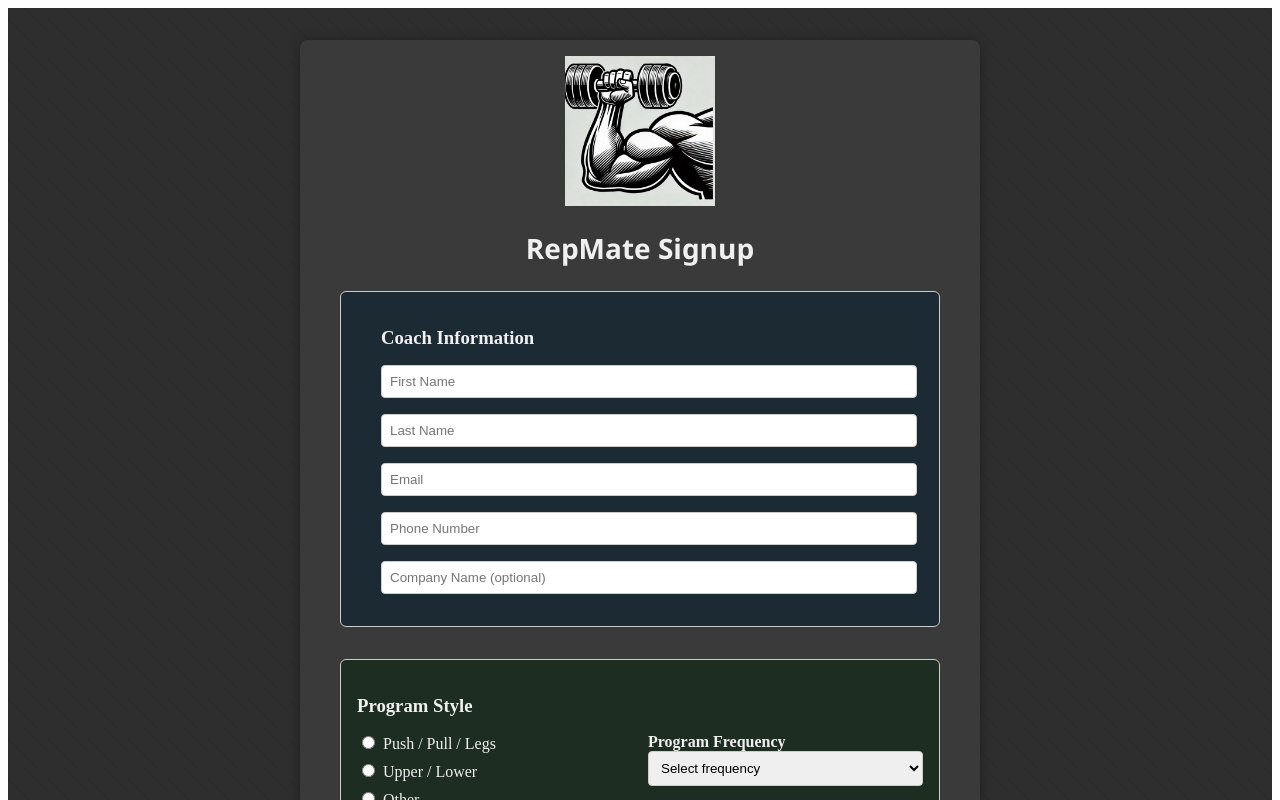
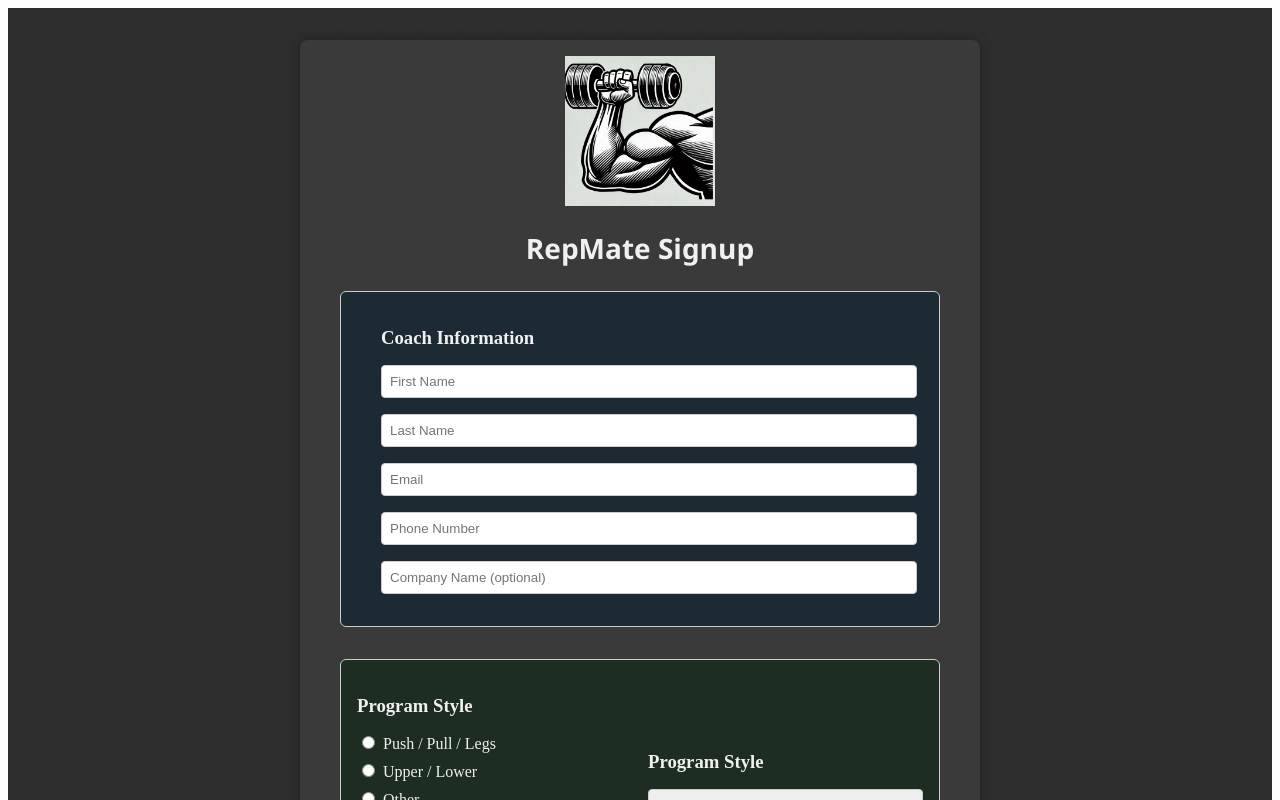
Before and after one commit to FroStatus/RepMate, a React (Create React App) app: page / in a window 1280 px wide. Shown: the top 800 px of the page. Built offline with nearby package versions, Linux system fonts and the light colour scheme.

Commit message:
more title changes

```diff
--- a/src/App.js
+++ b/src/App.js
@@ -277,7 +277,9 @@
             )}
           </div>
           <div style={{ flex: "1" }}>
-            <label style={{ fontWeight: "600" }}>Program Frequency</label>
+            <h3 style={{ fontWeight: "600", marginBottom: "1rem" }}>
+              Program Style
+            </h3>
             <select
               value={coachInfo.programFrequency}
               onChange={(e) =>
```
